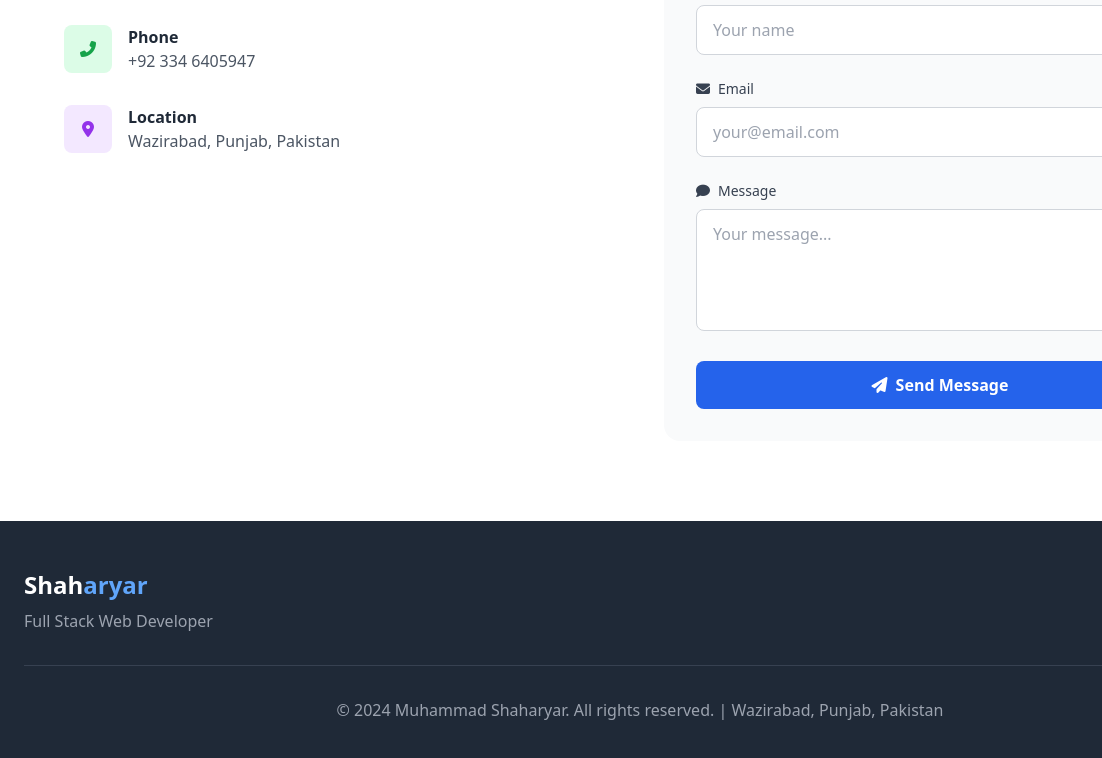
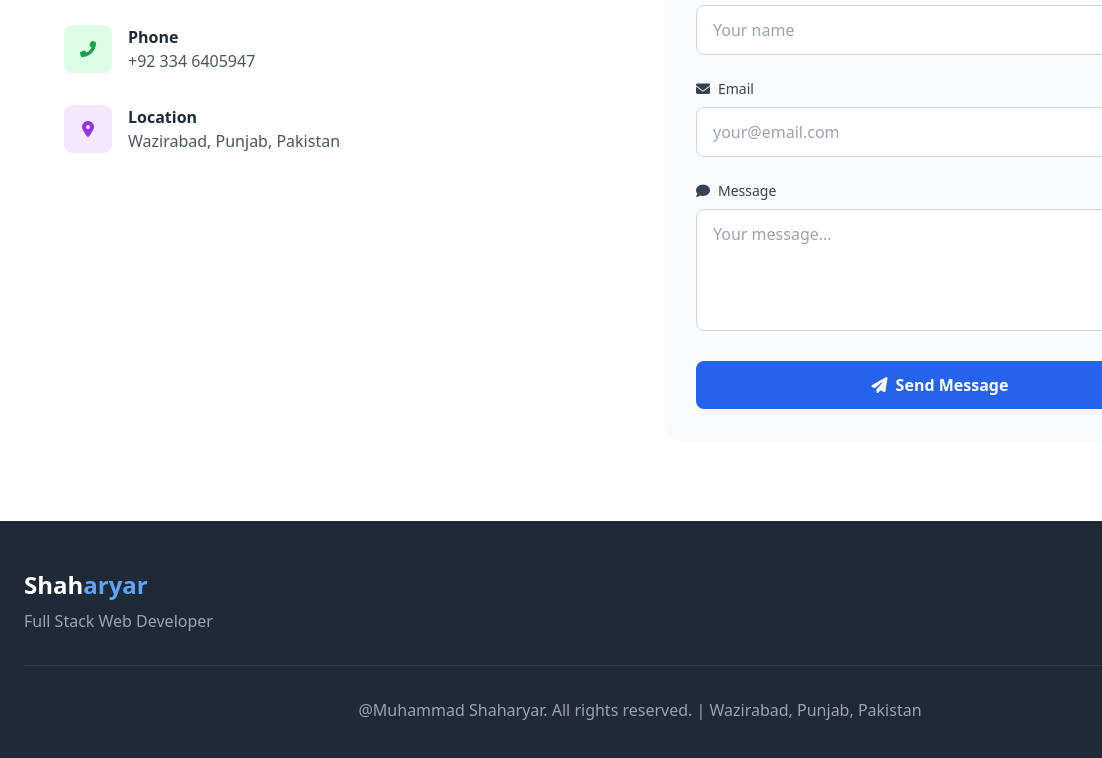
Before and after one commit to Shary219/Projects, a plain HTML site: page index.html in a window 1280 px wide. Shown: the part 4225-4983 px from the top of the page, 0-1102 px from the left. Drawn offline with nearby package versions, Linux system fonts and the light colour scheme.

Commit message:
Update index.html

```diff
--- a/index.html
+++ b/index.html
@@ -678,7 +678,7 @@
             </div>
 
             <div class="border-t border-gray-700 mt-8 pt-8 text-center text-gray-400">
-                <p>&copy; 2024 Muhammad Shaharyar. All rights reserved. | Wazirabad, Punjab, Pakistan</p>
+                <p>@Muhammad Shaharyar. All rights reserved. | Wazirabad, Punjab, Pakistan</p>
             </div>
         </div>
     </footer>
```
